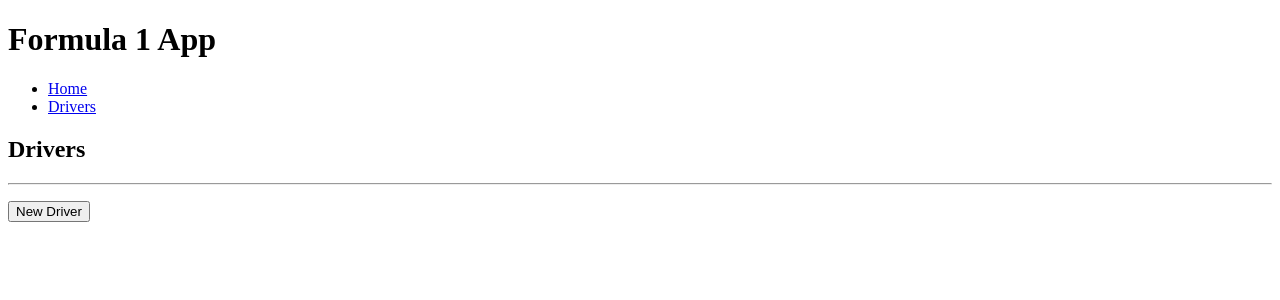
After one commit to ethanBaird/trackside, a Flask app: page /drivers in a window 1280 px wide. The commit adds this page. Shown: the top 300 px of the page. Run offline with Flask 2, Linux system fonts and the light colour scheme; data that the repository does not hold is empty; some libraries are stand-ins or nearby versions.

Commit message:
added some function to driver repo and controller

```diff
--- a/app.py
+++ b/app.py
@@ -1,6 +1,9 @@
 from flask import Flask, render_template
+from controllers.drivers_controller import drivers_blueprint
 
 app = Flask(__name__)
+
+app.register_blueprint(drivers_blueprint)
 
 @app.route('/')
 def index():
--- /dev/null
+++ b/controllers/drivers_controller.py
@@ -0,0 +1,40 @@
+from flask import Flask, Blueprint, redirect, render_template, request
+from models.driver import Driver
+
+import repositories.drivers_repository as drivers_repository
+
+drivers_blueprint = Blueprint("drivers", __name__)
+
+#index
+@drivers_blueprint.route('/drivers')
+def drivers():
+    drivers = drivers_repository.select_all()
+    return render_template('drivers/index.html', drivers=drivers)
+
+# show '/drivers/<id>'
+@drivers_blueprint.route('/drivers/<id>')
+def show(id):
+    driver = drivers_repository.select(id)
+    return render_template('drivers/show.html', driver=driver)
+
+# new '/drivers/new'
+@drivers_blueprint.route('/drivers/new')
+def new():
+    return render_template('drivers/new.html')
+
+# create '/drivers/new' method=['POST']
+@drivers_blueprint.route('/drivers/new', methods=['POST'])
+def create():
+    name = request.form['name']
+    points = request.form['points']
+    wins = request.form['wins']
+    podiums = request.form['podiums']
+    driver = Driver(name, points, wins, podiums)
+    drivers_repository.save(driver)
+    return redirect('/drivers')
+
+# edit 'drivers/<id>/edit'
+
+# update 'drivers/<id> method ['POST']
+
+# delete 'drivers/<id>/delete
--- a/models/driver.py
+++ b/models/driver.py
@@ -11,8 +11,6 @@ class Driver:
         self.points += points
         constructor.points += points
 
-
-
     def add_wins(self, wins):
         self.wins += wins
 
--- /dev/null
+++ b/repositories/drivers_repository.py
@@ -0,0 +1,56 @@
+
+from db.run_sql import run_sql
+from models.driver import Driver
+
+def save(driver):
+    sql = """
+        INSERT INTO drivers (name, points, wins, podiums)
+        VALUES (%s, %s, %s, %s)
+        RETURNING id
+    """
+    values = [driver.name, driver.points, driver.wins, driver.podiums]
+    results = run_sql(sql, values)
+    id = results[0]["id"]
+    driver.id = id
+
+
+def select_all():
+    drivers = []
+    sql = """
+        SELECT  * FROM drivers
+    """
+    results = run_sql(sql)
+
+    for row in results:
+        driver = Driver(row['name'], row['points'], row['wins'], row['podiums'], row['id'])
+        drivers.append(driver)
+    return drivers
+
+def select(id):
+    sql = """
+        SELECT * FROM drivers
+        WHERE id = %s
+    """
+    values = [id]
+    results = run_sql(sql, values)
+
+    if results:
+        result = results[0]
+        driver = Driver(result['name'], result['points'], result['wins'], result['podiums'], result['id'])
+    return driver
+
+def update(driver):
+    sql = """
+        UPDATE drivers
+        SET (name, points, wins, podiums) = (%s, %s, %s, %s)
+        WHERE id = %s
+    """
+    values = [driver.name, driver.points, driver.wins, driver.podiums, driver.id]
+    run_sql(sql, values)
+
+
+def delete_all():
+    sql = """
+        DELETE FROM drivers
+    """
+    run_sql(sql)
--- a/templates/base.html
+++ b/templates/base.html
@@ -7,6 +7,15 @@
     <title>F1 App</title>
 </head>
 <body>
+    <header>
+        <h1>Formula 1 App</h1>
+        <nav>
+            <ul>
+                <li><a href="/">Home</a></li>
+                <li><a href="/drivers">Drivers</a></li>
+            </ul>
+        </nav>
+    </header>
     {% block content %}
 
     {% endblock content %}
--- /dev/null
+++ b/templates/drivers/index.html
@@ -0,0 +1,15 @@
+{% extends 'base.html' %}
+
+{% block content %}
+    <h2>Drivers</h2>
+    <hr>
+    <ul>
+        {% for driver in drivers %}
+            <li><a href="/drivers/{{driver.id}}">{{ driver.name }}</a>: <b>{{ driver.points }}pts</b></li>
+        {% endfor %}
+    </ul>
+    <form action="/drivers/new">
+        <button type="submit">New Driver</button>
+    </form>
+
+{% endblock content %}
--- /dev/null
+++ b/templates/drivers/show.html
@@ -0,0 +1,5 @@
+{% extends 'base.html' %}
+
+{% block content %}
+    {{ driver.name }} {{ driver.points }} {{ driver.wins }} {{ driver.podiums }}
+{% endblock content %}
```
Also changed, not shown: console.py (+19 -0 lines), templates/drivers/new.html (added, +21 -0 lines).
